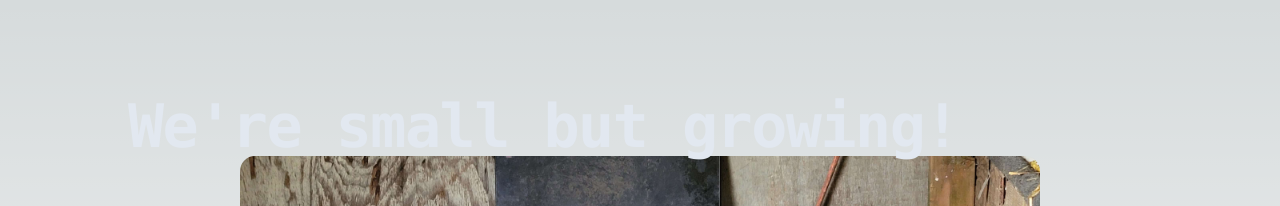
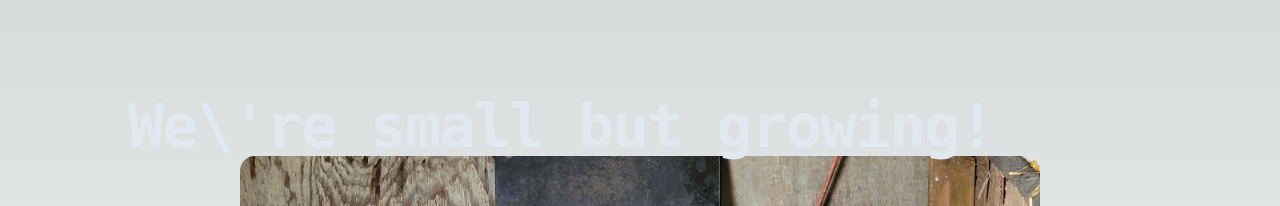
Before and after one commit to shawnaldridge/dreamdancin, a Next.js app: page / in a window 1280 px wide. Shown: the top 206 px of the page. Built offline with nearby package versions, Linux system fonts and the light colour scheme.

Commit message:
escape character

```diff
--- a/app/page.tsx
+++ b/app/page.tsx
@@ -6,7 +6,7 @@ export default function Home() {
       <div className="z-10 w-full max-w-5xl items-center justify-between font-mono text-xl lg:flex">
         <div className="bottom-0 flex h-48 w-full items-end justify-center bg-gradient-to-t from-white via-white dark:from-black dark:via-black lg:static lg:size-auto lg:bg-none">
           <h1 className="text-3xl font-bold tracking-tight text-slate-200 sm:text-6xl px=200">
-            We're small but growing!
+            We\'re small but growing!
           </h1>
         </div>
       </div>
```
